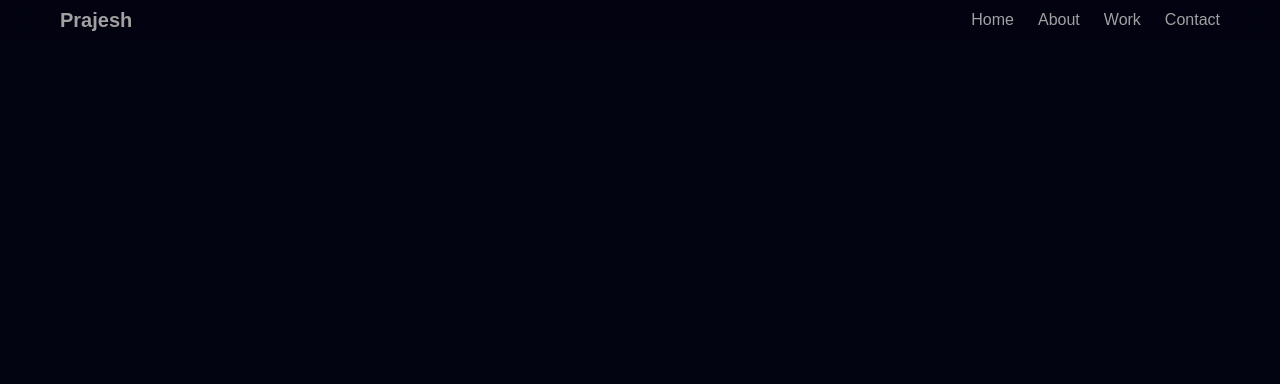
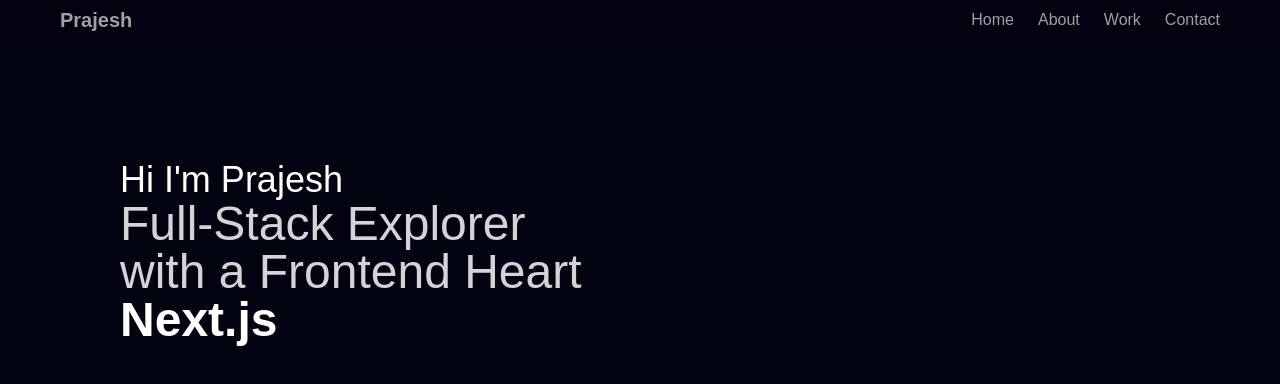
Before and after one commit to bAtmAn2908/Portfolio-Project, a React (Vite) app: page / in a window 1280 px wide. Shown: the top 384 px of the page. Built offline with nearby package versions, Linux system fonts and the light colour scheme; a web font is replaced by a local one.

Commit message:
Hero section desktop view

```diff
--- a/package.json
+++ b/package.json
@@ -14,6 +14,7 @@
     "motion": "^12.23.0",
     "react": "^19.1.0",
     "react-dom": "^19.1.0",
+    "tailwind-merge": "^3.3.1",
     "tailwindcss": "^4.1.11"
   },
   "devDependencies": {
--- a/src/App.jsx
+++ b/src/App.jsx
@@ -1,10 +1,12 @@
 import React from 'react'
-import Navbar from './components/Navbar'
+import Navbar from './pages/Navbar'
+import Hero from './pages/Hero'
 
 const App = () => {
   return (
     <div className='container mx-auto max-w-7xl'>
       <Navbar/>
+      <Hero/>
     </div>
   )
 }
--- /dev/null
+++ b/src/components/FlipWords.jsx
@@ -0,0 +1,90 @@
+"use client";
+import React, { useCallback, useEffect, useState } from "react";
+import { AnimatePresence, motion } from "motion/react";
+import { twMerge } from "tailwind-merge";
+
+export const FlipWords = ({
+  words,
+  duration = 3000,
+  className
+}) => {
+  const [currentWord, setCurrentWord] = useState(words[0]);
+  const [isAnimating, setIsAnimating] = useState(false);
+
+  // thanks for the fix Julian - https://github.com/Julian-AT
+  const startAnimation = useCallback(() => {
+    const word = words[words.indexOf(currentWord) + 1] || words[0];
+    setCurrentWord(word);
+    setIsAnimating(true);
+  }, [currentWord, words]);
+
+  useEffect(() => {
+    if (!isAnimating)
+      setTimeout(() => {
+        startAnimation();
+      }, duration);
+  }, [isAnimating, duration, startAnimation]);
+
+  return (
+    <AnimatePresence
+      onExitComplete={() => {
+        setIsAnimating(false);
+      }}>
+      <motion.div
+        initial={{
+          opacity: 0,
+          y: 10,
+        }}
+        animate={{
+          opacity: 1,
+          y: 0,
+        }}
+        transition={{
+          type: "spring",
+          stiffness: 100,
+          damping: 10,
+        }}
+        exit={{
+          opacity: 0,
+          y: -40,
+          x: 40,
+          filter: "blur(8px)",
+          scale: 2,
+          position: "absolute",
+        }}
+        className={twMerge(
+          "z-10 inline-block relative text-left",
+          className
+        )}
+        key={currentWord}>
+        {/* edit suggested by Sajal: https://x.com/DewanganSajal */}
+        {currentWord.split(" ").map((word, wordIndex) => (
+          <motion.span
+            key={word + wordIndex}
+            initial={{ opacity: 0, y: 10, filter: "blur(8px)" }}
+            animate={{ opacity: 1, y: 0, filter: "blur(0px)" }}
+            transition={{
+              delay: wordIndex * 0.3,
+              duration: 0.3,
+            }}
+            className="inline-block whitespace-nowrap">
+            {word.split("").map((letter, letterIndex) => (
+              <motion.span
+                key={word + letterIndex}
+                initial={{ opacity: 0, y: 10, filter: "blur(8px)" }}
+                animate={{ opacity: 1, y: 0, filter: "blur(0px)" }}
+                transition={{
+                  delay: wordIndex * 0.3 + letterIndex * 0.05,
+                  duration: 0.2,
+                }}
+                className="inline-block">
+                {letter}
+              </motion.span>
+            ))}
+            <span className="inline-block">&nbsp;</span>
+          </motion.span>
+        ))}
+      </motion.div>
+    </AnimatePresence>
+  );
+};
--- /dev/null
+++ b/src/components/HeroText.jsx
@@ -0,0 +1,26 @@
+import { FlipWords } from "./Flipwords"
+
+const HeroText = () => {
+  return (
+    <div className="z-10 mt-20 text-center md:mt-40 md:text-left rounded-3xl bg-clip-text">
+        {/* Desktopview */}
+        <div className="flex-col hidden md:flex c-space">
+            <h1 className="text-4xl font-medium">Hi I'm Prajesh</h1>
+            <div className="flex flex-col items-start">
+                <p className="text-5xl font-medium text-neutral-300">
+                    Full-Stack Explorer<br/> with a Frontend Heart
+                </p>
+                <div>
+                       <FlipWords words={["React.js","Next.js","Node.js","AWS","SQL"]} className='font-black text-white text-5xl'/>
+                </div>
+            </div>
+        </div>
+        {/* MobileView */}
+        <div className="">
+
+        </div>
+    </div>
+  )
+}
+
+export default HeroText
--- /dev/null
+++ b/src/pages/Hero.jsx
@@ -0,0 +1,11 @@
+import HeroText from "../components/HeroText"
+
+const Hero = () => {
+  return (
+    <section className="flex items-start justify-center md:items-start md:justify-start min-h-screen overflow-hidden c-space">
+      <HeroText/>
+    </section>
+  )
+}
+
+export default Hero
```
Also changed, not shown: src/pages/Navbar.jsx (renamed from src/components/Navbar.jsx), 1 other file (tests, documents, lock files or other folders).
